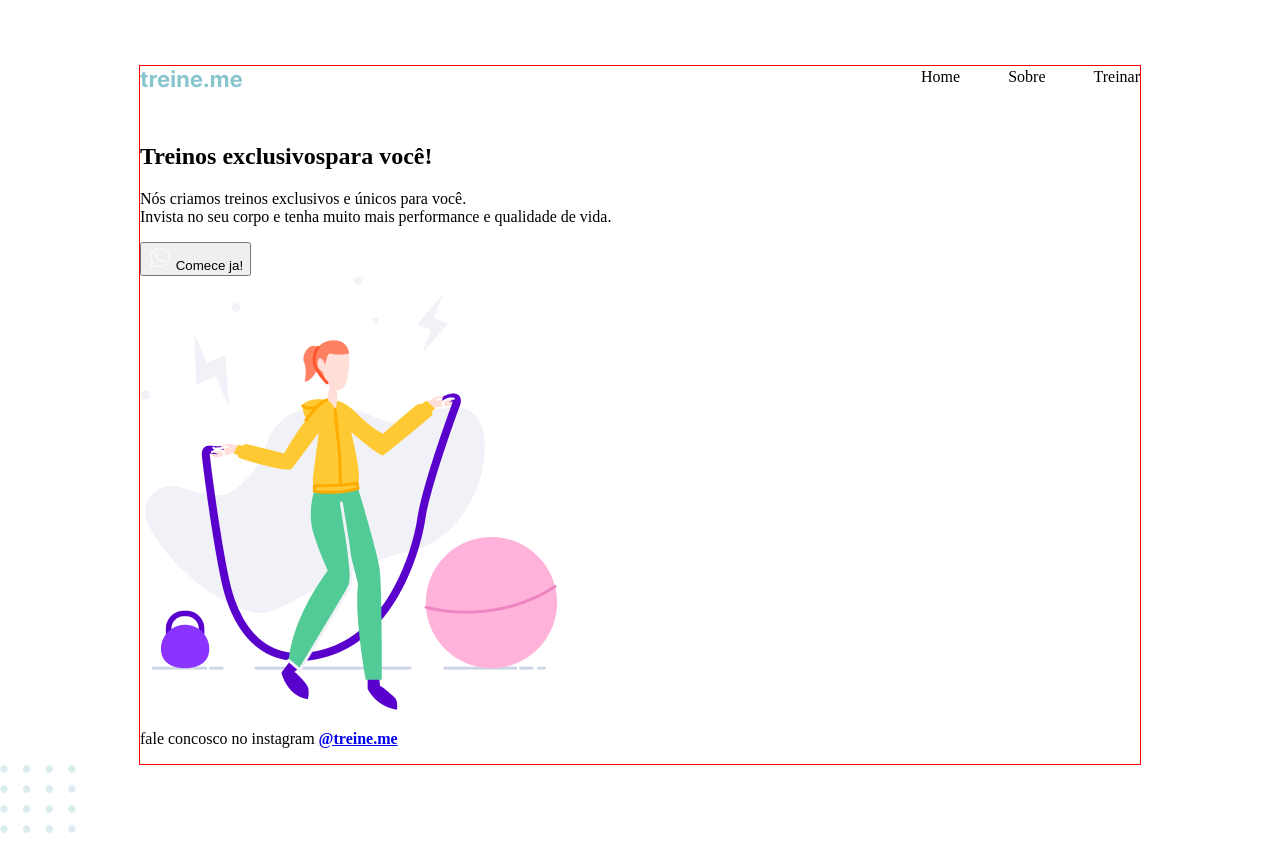
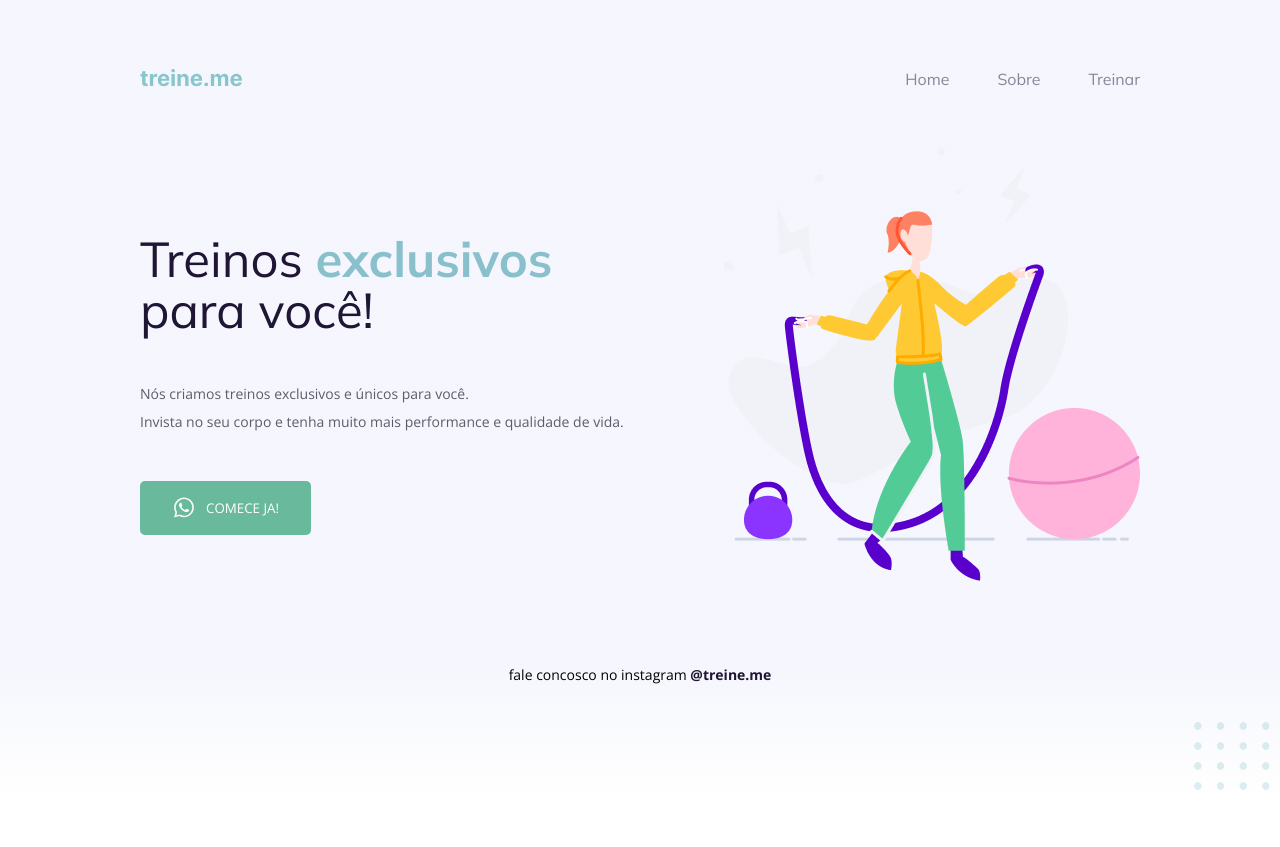
Before and after one commit to llandrell/Rocketseat_Cursos, a plain HTML site: page projeto02/index.html in a window 1280 px wide. After the commit the page ends 800 px from the top, so only its background shows below. Drawn offline with nearby package versions, Linux system fonts and the light colour scheme.

Commit message:
Termino da 2 faze html e css, adicionando o desafio02

```diff
--- /dev/null
+++ b/desafio  01 - Fase 02/style.css
@@ -0,0 +1,104 @@
+body {
+  margin: 0;
+  font-family: 'Open Sans', 'sans-serif';
+  background: linear-gradient(180deg, rgba(165, 176, 236, 0.105) 82.99%, rgba(2165, 176, 236, 0) 100% );
+
+  min-height: 100vh;
+}
+a {
+  text-decoration: none;
+  color: #1F1534;
+
+}
+nav {
+  display: flex;
+  justify-content: space-between;
+  align-items:  center;
+  margin-bottom: 55px;
+}
+main {
+  display: flex;
+  align-items: center;
+  justify-content: space-between;
+}
+h1 {
+  font-size: 49px;
+  line-height: 51px;
+  color: #1F1534 ;
+  font-weight: normal;
+  width: 490px;
+}
+
+h1, ul{
+  font-family: 'Mulish', 'sans-serif';
+}
+ul li a{
+  opacity: 0.5;
+}
+ul li a:hover {
+  font-weight: bold;
+  opacity: 1;
+}
+
+ul {
+  list-style: none;
+  margin: 0;
+  display: flex;
+  gap: 48px;
+  padding: 0;
+
+}
+h1 span {
+  color: #89C0CC;
+  font-weight: bold;
+}
+section p {
+  font-size: 14px;
+  line-height: 28px;
+  color: #605b6b;
+  margin: 45px 0;
+}
+
+
+.page {
+  width: 1000px;
+  margin: 0 auto;
+  padding-top: 65px;
+
+}
+
+button {
+  color: white;
+  text-transform: uppercase;
+  font-family: 'Open Sans', 'sans-serif';
+
+  display: flex;
+  align-items: center;
+  justify-content: center;
+
+  background: #69B99D;
+  border: none;
+  padding: 14px 32px 15px;
+  gap: 10px;
+  border-radius: 5px;
+
+  cursor: pointer;
+
+}
+button:hover {
+  background: #3a7862;
+  padding: 16px 35px 19px;
+}
+
+footer {
+  font-size: 14px;
+  line-height: 28px;
+  text-align: center;
+  margin-top: 80px;
+}
+
+#balls {
+  position: fixed;
+  bottom: 0;
+  right: 0;
+}
--- a/projeto02/index.html
+++ b/projeto02/index.html
@@ -1,33 +1,43 @@
 <!DOCTYPE html>
 <html lang="pt-br">
 <head>
+    <link rel="preconnect" href="https://fonts.googleapis.com">
+    <link rel="preconnect" href="https://fonts.gstatic.com" crossorigin>
     <meta charset="UTF-8">
     <meta name="viewport" content="width=device-width, initial-scale=1.0">
     <title>projeto02</title>
     <link rel="stylesheet" href="style.css">
+    <link href="https://fonts.googleapis.com/css2?family=Mulish:ital,wght@0,200..1000;1,200..1000&family=Open+Sans:ital,wght@0,300..800;1,300..800&display=swap" rel="stylesheet">
 </head>
 <body>
     <div class="page">
-        <header>
-            <img src="img/Logo.svg" alt="Logo Treine.me">
+
+
             <nav>
+                <a id="logo" href="#">
+                    <img src="img/Logo.svg" alt="Logo Treine.me">
+                </a>
+
                 <ul>
                     <li>
-                        Home
+                        <a href="#">Home</a>
+
                     </li>
                     <li>
-                        Sobre
+                        <a href="#">Sobre</a>
+
                     </li>
                     <li>
-                        Treinar
+                        <a href="#">Treinar</a>
+
                     </li>
                 </ul>
             </nav>
-        </header>
+
 
         <main>
             <section class="text">
-                <h1>Treinos <span>exclusivos</span>para você!</h1>
+                <h1>Treinos <span>exclusivos </span>para você!</h1>
 
                 <p>Nós criamos treinos <span>exclusivos e únicos para você.</span></br>
                     Invista no seu corpo e <span>tenha muito mais performance</span> e qualidade de vida.
@@ -48,7 +58,7 @@
         </footer>
     </div>
 
-    <img src="img/balls-decoration.svg" alt="Bolas verdes inf direito na pagina">
+    <img src="img/balls-decoration.svg" id="balls" alt="Bolas verdes inf direito na pagina">
 
 </body>
 </html>
--- a/projeto02/style.css
+++ b/projeto02/style.css
@@ -1,23 +1,104 @@
 body {
     margin: 0;
+    font-family: 'Open Sans', 'sans-serif';
+    background: linear-gradient(180deg, rgba(165, 176, 236, 0.105) 82.99%, rgba(2165, 176, 236, 0) 100% );
+
+    min-height: 100vh;
 }
-header {
+a {
+    text-decoration: none;
+    color: #1F1534;
+
+}
+nav {
     display: flex;
     justify-content: space-between;
     align-items:  center;
     margin-bottom: 55px;
 }
+main {
+    display: flex;
+    align-items: center;
+    justify-content: space-between;
+}
+h1 {
+    font-size: 49px;
+    line-height: 51px;
+    color: #1F1534 ;
+    font-weight: normal;
+    width: 490px;
+}
+
+h1, ul{
+    font-family: 'Mulish', 'sans-serif';
+}
+ul li a{
+    opacity: 0.5;
+}
+ul li a:hover {
+    font-weight: bold;
+    opacity: 1;
+}
+
 ul {
-    list-style-type: none;
+    list-style: none;
     margin: 0;
     display: flex;
     gap: 48px;
     padding: 0;
 
 }
+h1 span {
+    color: #89C0CC;
+    font-weight: bold;
+}
+section p {
+    font-size: 14px;
+    line-height: 28px;
+    color: #605b6b;
+    margin: 45px 0;
+}
+
 
 .page {
     width: 1000px;
-    margin: 65px auto 0;
-    border: 1px solid red;
+    margin: 0 auto;
+    padding-top: 65px;
+
 }
+
+button {
+    color: white;
+    text-transform: uppercase;
+    font-family: 'Open Sans', 'sans-serif';
+
+    display: flex;
+    align-items: center;
+    justify-content: center;
+
+    background: #69B99D;
+    border: none;
+    padding: 14px 32px 15px;
+    gap: 10px;
+    border-radius: 5px;
+
+    cursor: pointer;
+
+}
+button:hover {
+    background: #3a7862;
+    padding: 16px 35px 19px;
+}
+
+footer {
+    font-size: 14px;
+    line-height: 28px;
+    text-align: center;
+    margin-top: 80px;
+}
+
+#balls {
+    position: fixed;
+    bottom: 0;
+    right: 0;
+}
```
Also changed, not shown: desafio  01 - Fase 02/index.html (added, +55 -0 lines), desafio  01 - Fase 02/images/balls.svg (added), desafio  01 - Fase 02/images/img.png (added), desafio  01 - Fase 02/images/logo.svg (added), desafio  01 - Fase 02/images/whats.svg (added).
